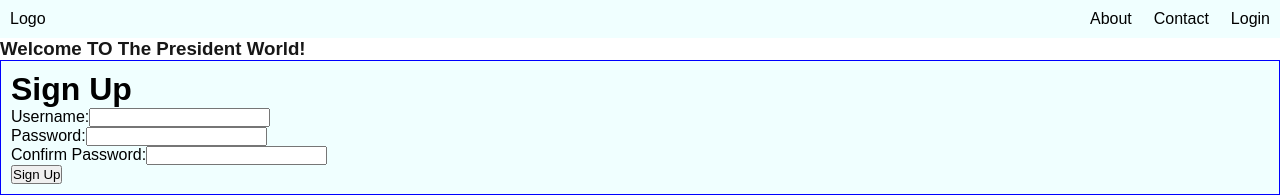
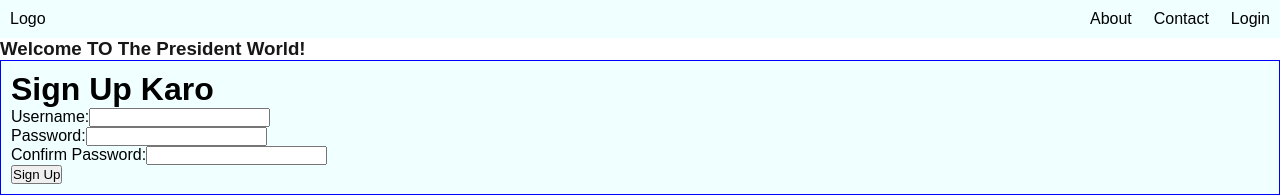
Before and after one commit to MoumitaMurmu/mera-pehla-next-app, a Next.js app: page / in a window 1280 px wide. Shown: the top 196 px of the page. Built offline with nearby package versions, Linux system fonts and the light colour scheme.

Commit message:
pehla commit

```diff
--- a/src/components/signup-signin/SignUp.js
+++ b/src/components/signup-signin/SignUp.js
@@ -3,7 +3,7 @@ import './style.css'
 const SignUp = () =>{
     return(
         <div className="container">
-            <h1>Sign Up</h1>
+            <h1>Sign Up Karo</h1>
          <form>
           <label>Username:</label>
           <input type="text" name="username" required/>
```
